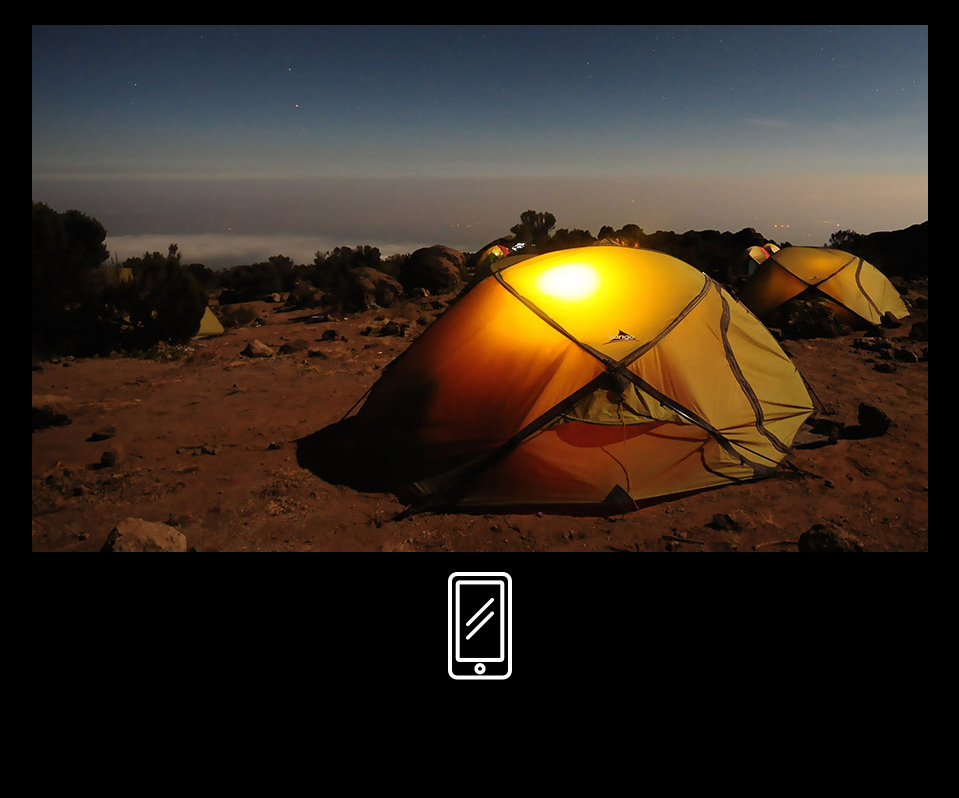
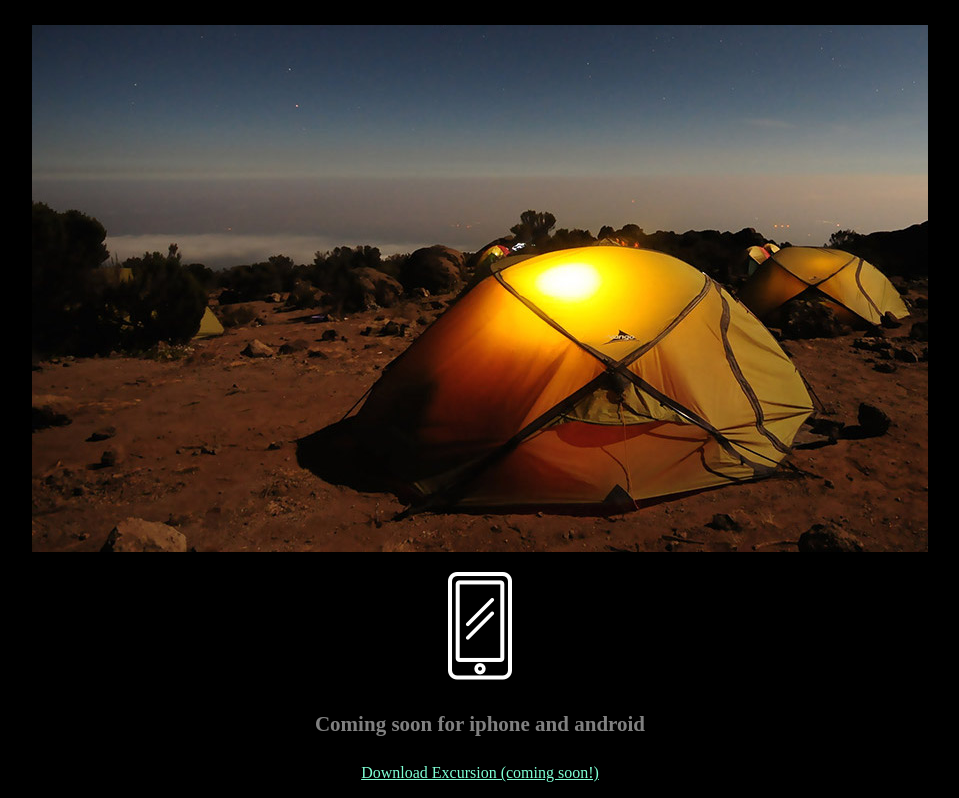
Before and after one commit to dchiggins1/excursion, a plain HTML site: page index.html in a window 1280 px wide. Shown: the part 459-1257 px from the top of the page, without its empty margins (160-1119 px from the left). Before the commit the page ends 1159 px from the top, so only its background shows below. Drawn offline with Linux system fonts and the light colour scheme.

Commit message:
added footer text

```diff
--- a/index.html
+++ b/index.html
@@ -21,5 +21,9 @@
 
 <p><img src="resources/images/camp.jpg" alt=""></p>
 <p><img src="resources/images/phone.png" alt=""></p>
+
+<h4 class="header--sub-header">Coming soon for iphone and android</h4>
+<p><a class="link--cta" href="#">Download Excursion (coming soon!)</a></p>
+
   </body>
 </html>
```
